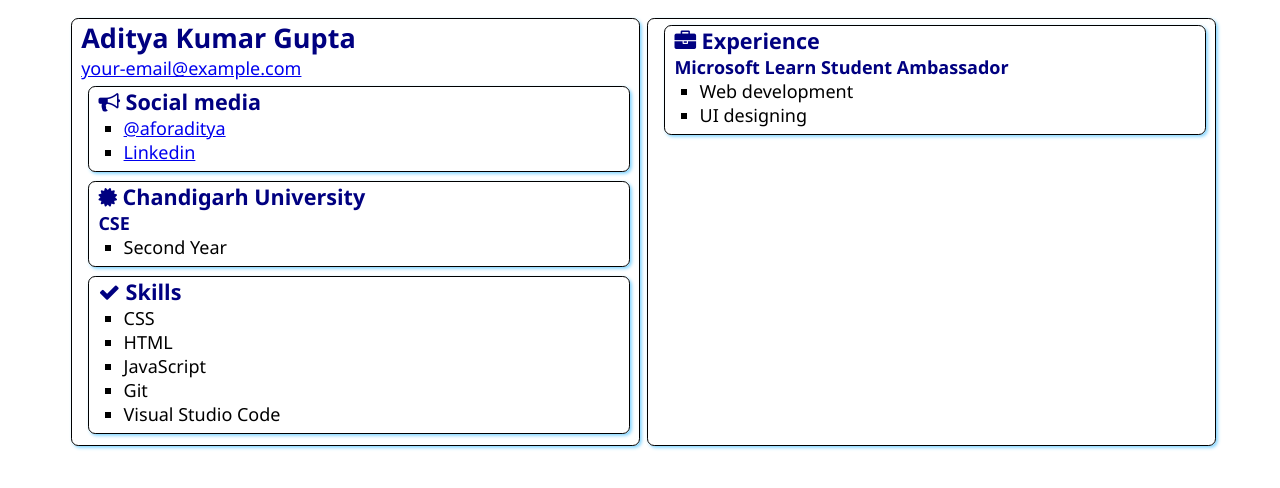
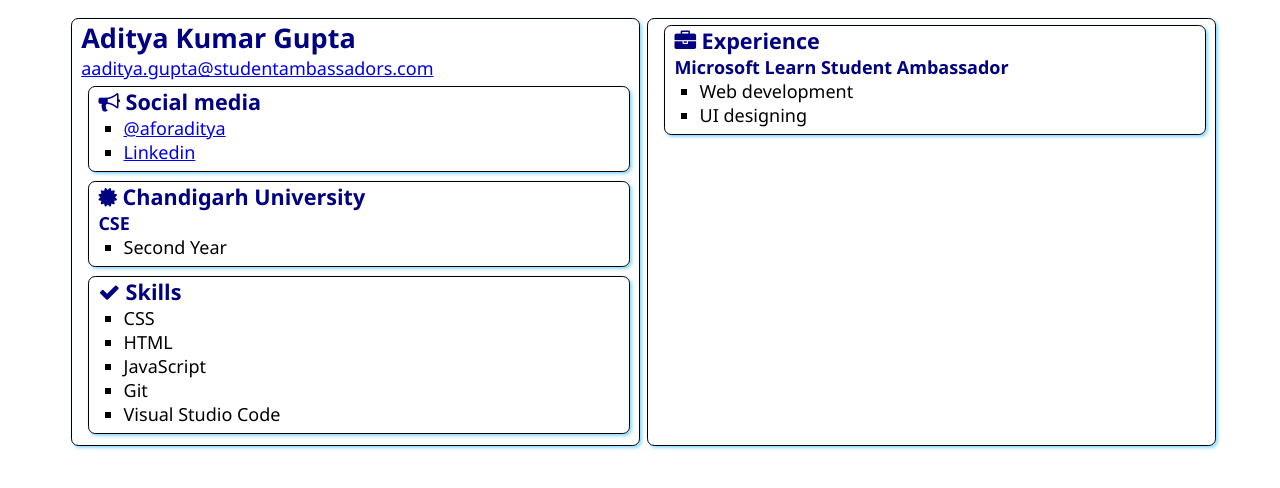
Before and after one commit to aforaditya/SATechnicalOnboarding, a plain HTML site: page src/index.html in a window 1280 px wide. Drawn offline with Linux system fonts and the light colour scheme.

Commit message:
Change email address text

```diff
--- a/src/index.html
+++ b/src/index.html
@@ -13,7 +13,7 @@
     <main>
         <article class="box">
             <h1>Aditya Kumar Gupta</h1>
-            <div><a href="mailto:aaditya.gupta@studentambassadors.com">your-email@example.com</a></div>
+            <div><a href="mailto:aaditya.gupta@studentambassadors.com">aaditya.gupta@studentambassadors.com</a></div>
 
             <section class="box">
                 <h2>
```
